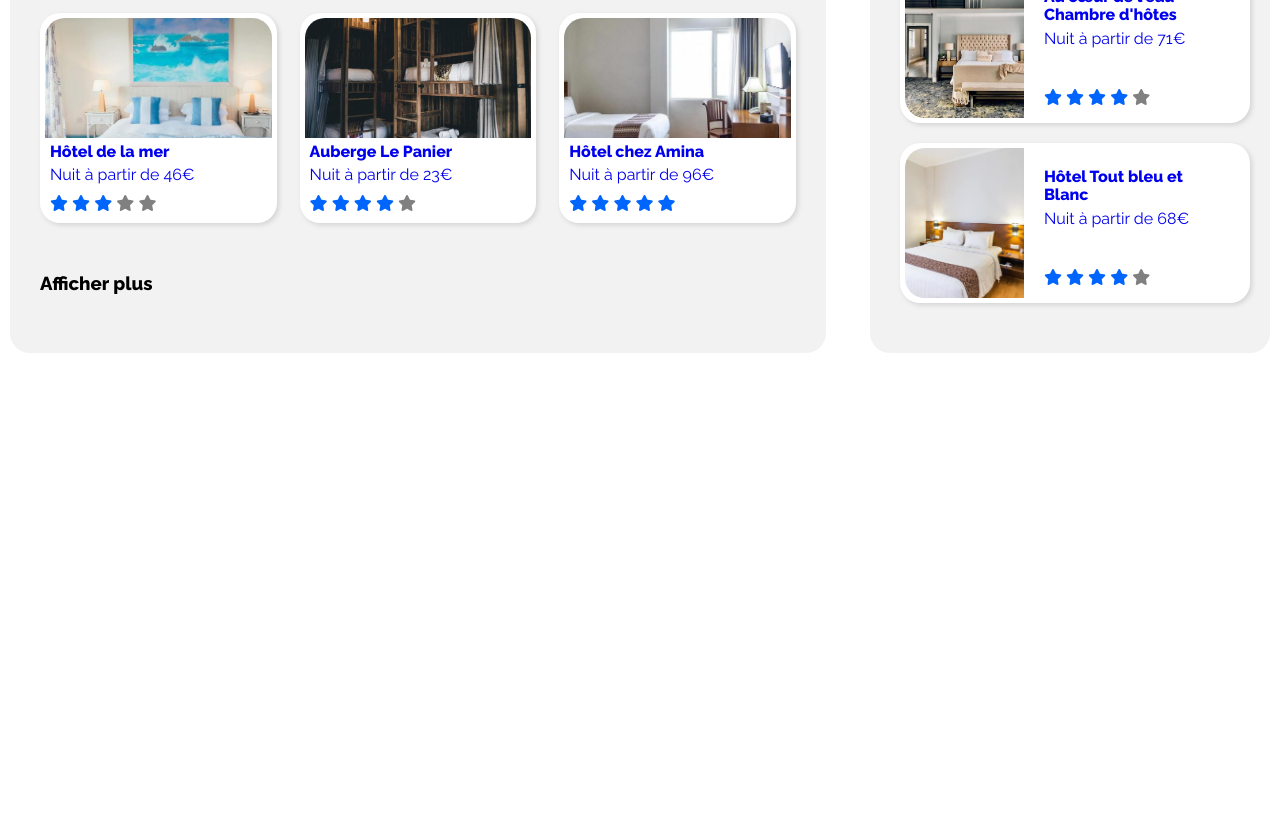
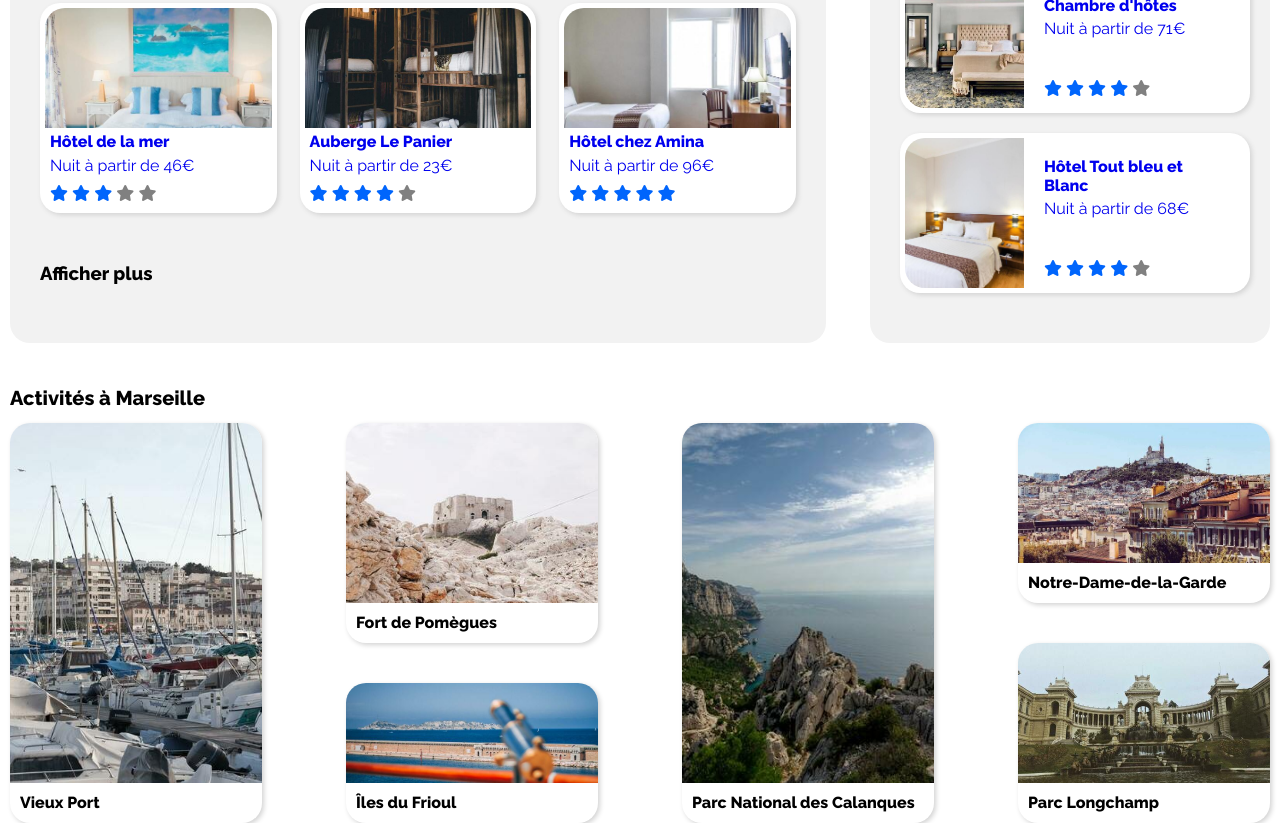
Before and after one commit to KLdvl/OC_P2_Booki, a plain HTML site: page index.html in a window 1280 px wide. Shown: the part 669-1492 px from the top of the page. Before the commit the page ends 1052 px from the top, so only its background shows below. Drawn offline with Linux system fonts and the light colour scheme.

Commit message:
Partie activités + style

```diff
--- a/index.html
+++ b/index.html
@@ -25,7 +25,7 @@
       <div class="logo"><img src="./images/logo/Booki.png" alt="logo" /></div>
       <nav class="menu">
         <div class="menu__item"><a href="#hebergement">Hébergements</a></div>
-        <div class="menu__item"><a href="#">Activités</a></div>
+        <div class="menu__item"><a href="#activites">Activités</a></div>
       </nav>
     </header>
     <!-- Fin de header -->
@@ -332,10 +332,75 @@
                   </div>
                 </a>
               </div>
-
+        <!-- Fin des cartes populaires -->
         <!-- Fin de la partie populaires -->
       </section>
       <!-- Fin de la partie hotels -->
+    </section>
+    <!-- Partie activités -->
+      <section class="activities" id="activites">
+        <h1>Activités à Marseille</h1>
+        <div class="cards">
+
+          <div class="card__large">
+            <div class="image">
+              <img src="./images/activites/4_small/reno-laithienne-QUgJhdY5Fyk-unsplash.jpg" alt="Vieux Port">
+            </div>
+            <div class="text">
+              <h4>Vieux Port</h4>
+            </div>
+          </div>
+
+          <div class="card__double">
+            <div class="card__double--max">
+              <div class="image">
+                <img src="./images/activites/4_small/paul-hermann-QFTrLdQIRhI-unsplash.jpg" alt="Fort de Pomègues">
+              </div>
+            <div class="text">
+              <h4>Fort de Pomègues</h4>
+            </div>
+          </div>
+            <div class="card__double--min">
+              <div class="image">
+                <img src="./images/activites/4_small/kevin-hikari-rV_Qd1l-VXg-unsplash.jpg" alt="Îles du Frioul">
+              </div>
+            <div class="text">
+              <h4>Îles du Frioul</h4>
+            </div>
+          </div>
+          </div>
+
+          <div class="card__large">
+            <div class="image">
+              <img src="./images/activites/4_small/kilyan-sockalingum-NR8-cBCN3aI-unsplash.jpg" alt="Parc National des Calanques">
+            </div>
+          <div class="text">
+            <h4>Parc National des Calanques</h4>
+          </div>
+        </div>
+
+          <div class="card__double">
+            <div class="card__double--even">
+              <div class="image">
+                <img src="./images/activites/4_small/florian-wehde-xW9e8gdotxI-unsplash.jpg" alt="Notre Dame de la Garde">
+              </div>
+            <div class="text">
+              <h4>Notre-Dame-de-la-Garde</h4>
+            </div>
+          </div>
+            <div class="card__double--even">
+              <div class="image">
+              <img src="./images/activites/4_small/lena-paulin-wH2-EJoDcV0-unsplash.jpg" alt="Parc Longchamp">
+            </div>
+            <div class="text">
+              <h4>Parc Longchamp</h4>
+            </div>
+          </div>
+          </div>
+        </div>
+      </section>
+      <!-- Fin de la partie activités -->
+
     </main>
   </body>
 </html>
--- a/public/css/style.css
+++ b/public/css/style.css
@@ -23,9 +23,6 @@ img {
 
 h1 {
   font-size: 20px;
-}
-h3 {
-  margin: 5px 0;
 }
 h4 {
   margin-bottom: 5px;
@@ -110,6 +107,7 @@ input:focus {
   background-color: #0065fc;
   color: white;
   border: 1px solid #0065fc;
+  cursor: pointer;
 }
 .filters {
   display: flex;
@@ -154,11 +152,11 @@ input:focus {
   justify-content: center;
   width: 20px;
   height: 20px;
-  border: 3px solid #deebff;
+  border: 2px solid #deebff;
   background-color: #deebff;
   color: #0065fc;
   border-radius: 100%;
-  padding: 10px;
+  padding: 11px;
   z-index: 2;
   cursor: pointer;
 }
@@ -215,6 +213,10 @@ input:focus {
   padding: 5px;
   background-color: white;
   box-shadow: 2px 2px 5px lightgrey;
+  transition: all 150ms ease-in-out;
+}
+.hotels .housing .housing__cards .card:hover {
+  transform: scale(1.05);
 }
 .hotels .housing .housing__cards .card .card__img {
   height: 60%;
@@ -266,6 +268,10 @@ input:focus {
   padding: 5px;
   background-color: white;
   box-shadow: 2px 2px 5px lightgrey;
+  transition: all 150ms ease-in-out;
+}
+.hotels .popular .popular__cards .card a:hover {
+  transform: scale(1.05);
 }
 .hotels .popular .popular__cards .card .card__img {
   height: 100%;
@@ -293,3 +299,61 @@ input:focus {
 .hotels .popular .popular__cards .card .card__text .card__text--rating .grey {
   color: grey;
 }
+.activities {
+  display: flex;
+  flex-direction: column;
+}
+.activities .cards {
+  display: flex;
+  flex-wrap: wrap;
+  justify-content: space-between;
+}
+.activities .cards .card__large,
+.activities .cards .card__double .card__double--max,
+.activities .cards .card__double .card__double--min,
+.activities .cards .card__double--even {
+  border-radius: 20px;
+  box-shadow: 2px 2px 5px lightgray;
+}
+.activities .cards .card__large,
+.activities .cards .card__double {
+  width: 20%;
+  display: flex;
+  flex-direction: column;
+  height: 400px;
+}
+.activities .cards .card__double {
+  justify-content: space-between;
+}
+.activities .cards .card__large .image {
+  height: 360px;
+}
+.activities .cards .card__double .card__double--max .image {
+  height: 180px;
+}
+.activities .cards .card__double .card__double--min .image {
+  height: 100px;
+}
+.activities .cards .card__double .card__double--even .image {
+  height: 140px;
+}
+.activities .cards .card__large .image img,
+.activities .cards .card__double .card__double--max .image img,
+.activities .cards .card__double .card__double--min .image img,
+.activities .cards .card__double .card__double--even .image img {
+  width: 100%;
+  height: 100%;
+  border-radius: 20px 20px 0 0;
+}
+.activities .cards .card__large .text,
+.activities .cards .card__double .card__double--max .text,
+.activities .cards .card__double .card__double--min .text,
+.activities .cards .card__double .card__double--even .text {
+  height: 40px;
+  display: flex;
+  align-items: center;
+  padding-left: 10px;
+}
+.text h4 {
+  margin: 0;
+}
```
